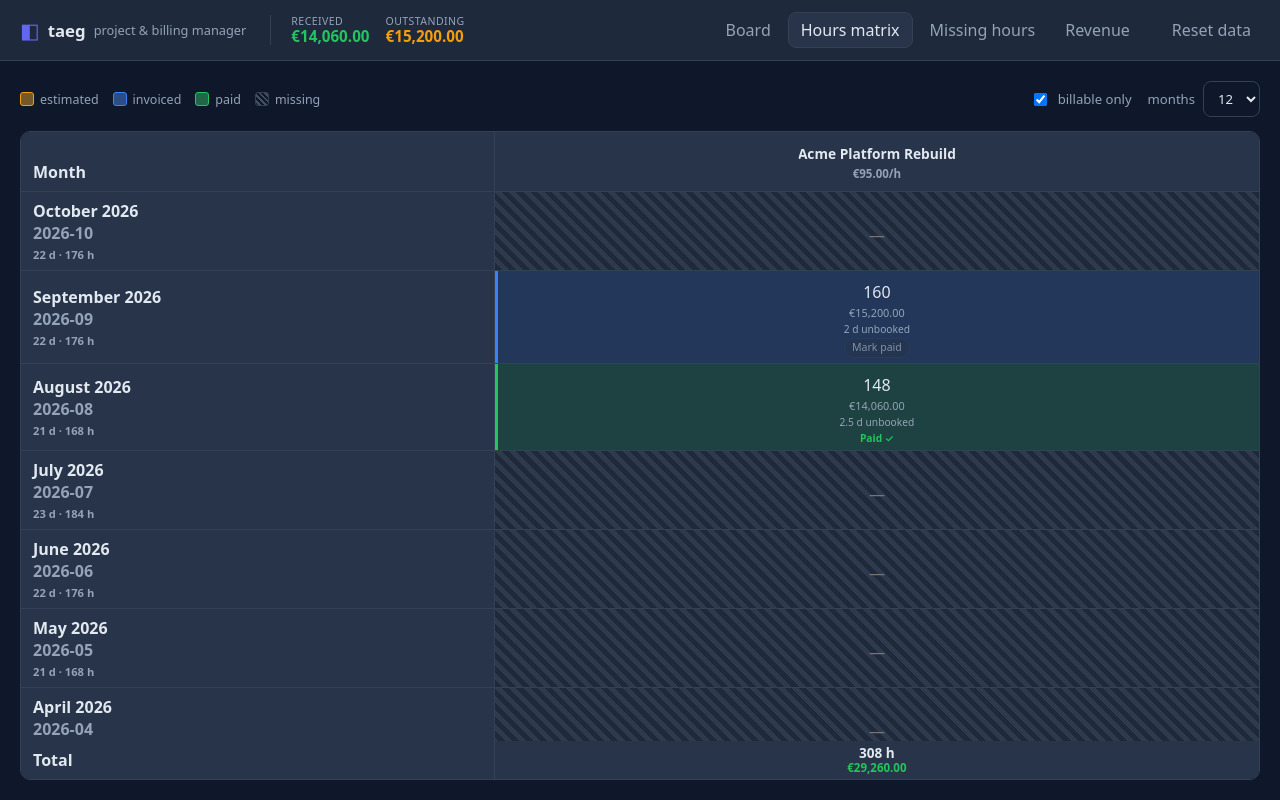
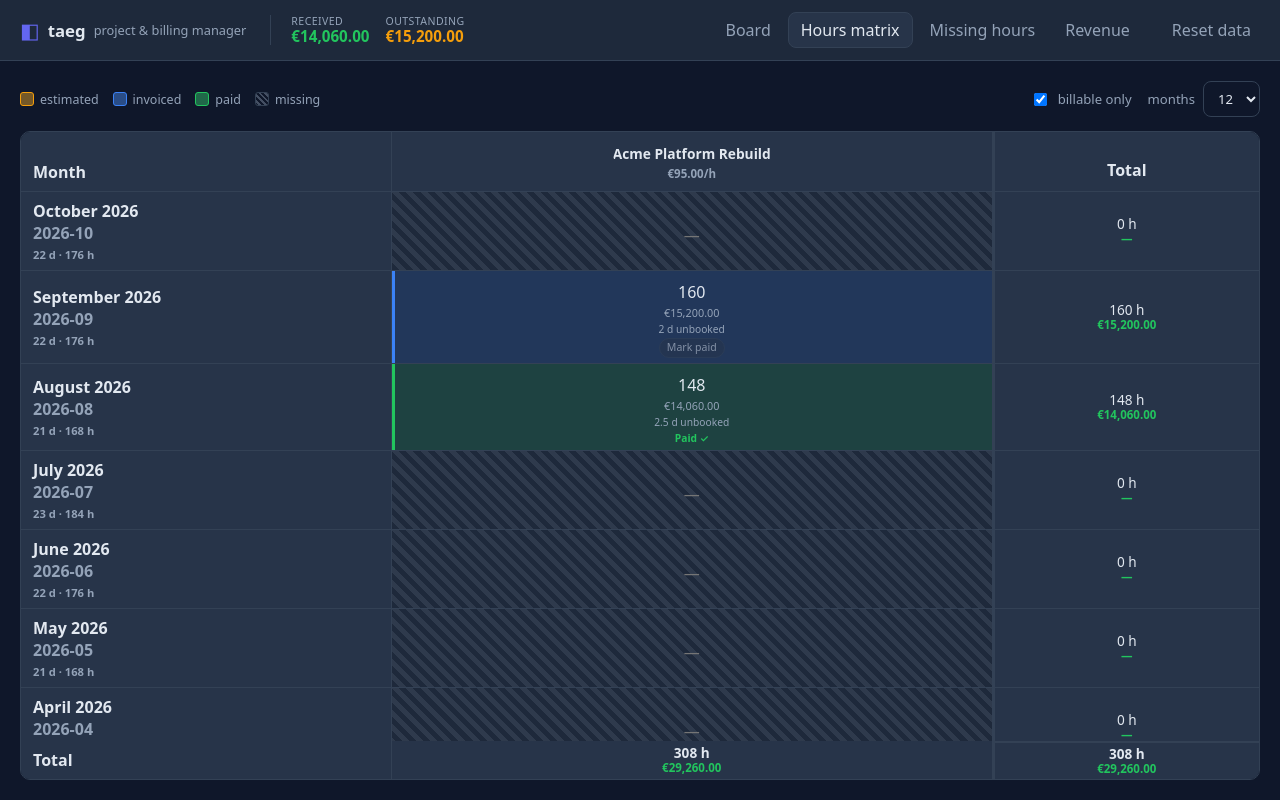
Before and after one commit to michas2/taeg, a React (Vite) app: page / in a window 1280 px wide. Both pictures are taken after a click on the button "Hours matrix". Built offline with nearby package versions, Linux system fonts and the light colour scheme.

Commit message:
feat: add per-month total column (hours + revenue) to matrix

```diff
--- a/src/views/Matrix.css
+++ b/src/views/Matrix.css
@@ -279,6 +279,29 @@ table.matrix tfoot td {
   font-weight: 600;
 }
 
+/* Trailing per-month total column, sticky to the right edge. */
+.col-total-head,
+.month-total {
+  position: sticky;
+  right: 0;
+  z-index: 1;
+  background: var(--surface-2);
+  border-left: 2px solid var(--border);
+  min-width: 110px;
+}
+
+.col-total-head {
+  z-index: 3;
+  text-align: center;
+  vertical-align: middle;
+}
+
+/* Bottom-right corner: pinned both directions. */
+.grand-total {
+  z-index: 4;
+  border-top: 2px solid var(--border);
+}
+
 /* Hide number input spinners for a cleaner grid */
 .cell-input::-webkit-outer-spin-button,
 .cell-input::-webkit-inner-spin-button {
--- a/src/views/Matrix.tsx
+++ b/src/views/Matrix.tsx
@@ -24,6 +24,19 @@ function billIndex(db: Database): Map<string, MonthlyBill> {
     map.set(`${b.projectId}:${b.month}`, b);
   }
   return map;
+}
+
+/**
+ * Format a revenue-by-currency map into one or more amount strings.
+ * Returns "—" when there is nothing. Multiple currencies are shown on
+ * separate lines (projects may bill in different currencies).
+ */
+function formatRevenueByCurrency(
+  byCurrency: Record<string, number>
+): string[] {
+  const entries = Object.entries(byCurrency).filter(([, amt]) => amt !== 0);
+  if (entries.length === 0) return ["—"];
+  return entries.map(([cur, amt]) => formatMoney(amt, cur));
 }
 
 export function Matrix({ onOpenProject }: MatrixProps) {
@@ -71,6 +84,44 @@ export function Matrix({ onOpenProject }: MatrixProps) {
     }
     return totals;
   }, [projects, months, index]);
+
+  // Row (per-month) totals across all shown projects. Revenue is grouped by
+  // currency, since projects may bill in different currencies.
+  const monthTotals = useMemo(() => {
+    const byMonth: Record<
+      string,
+      { hours: number; revenueByCurrency: Record<string, number> }
+    > = {};
+    for (const m of months) {
+      let hours = 0;
+      const revenueByCurrency: Record<string, number> = {};
+      for (const p of projects) {
+        const bill = index.get(`${p.id}:${m}`);
+        if (bill?.hours != null) {
+          hours += bill.hours;
+          revenueByCurrency[p.currency] =
+            (revenueByCurrency[p.currency] ?? 0) + billAmount(bill, p);
+        }
+      }
+      byMonth[m] = { hours, revenueByCurrency };
+    }
+    return byMonth;
+  }, [projects, months, index]);
+
+  // Grand total across all shown months and projects.
+  const grandTotal = useMemo(() => {
+    let hours = 0;
+    const revenueByCurrency: Record<string, number> = {};
+    for (const m of months) {
+      const mt = monthTotals[m];
+      if (!mt) continue;
+      hours += mt.hours;
+      for (const [cur, amt] of Object.entries(mt.revenueByCurrency)) {
+        revenueByCurrency[cur] = (revenueByCurrency[cur] ?? 0) + amt;
+      }
+    }
+    return { hours, revenueByCurrency };
+  }, [months, monthTotals]);
 
   if (projects.length === 0) {
     return (
@@ -153,6 +204,7 @@ export function Matrix({ onOpenProject }: MatrixProps) {
                   </div>
                 </th>
               ))}
+              <th className="col-head col-total-head">Total</th>
             </tr>
           </thead>
           <tbody>
@@ -180,6 +232,18 @@ export function Matrix({ onOpenProject }: MatrixProps) {
                     }
                   />
                 ))}
+                <td className="total-cell month-total mono">
+                  <div className="total-hours">
+                    {monthTotals[month]?.hours || 0} h
+                  </div>
+                  {formatRevenueByCurrency(
+                    monthTotals[month]?.revenueByCurrency ?? {}
+                  ).map((line, i) => (
+                    <div className="total-revenue" key={i}>
+                      {line}
+                    </div>
+                  ))}
+                </td>
               </tr>
             ))}
           </tbody>
@@ -196,6 +260,16 @@ export function Matrix({ onOpenProject }: MatrixProps) {
                   </div>
                 </td>
               ))}
+              <td className="total-cell month-total grand-total mono">
+                <div className="total-hours">{grandTotal.hours || 0} h</div>
+                {formatRevenueByCurrency(grandTotal.revenueByCurrency).map(
+                  (line, i) => (
+                    <div className="total-revenue" key={i}>
+                      {line}
+                    </div>
+                  )
+                )}
+              </td>
             </tr>
           </tfoot>
         </table>
```
